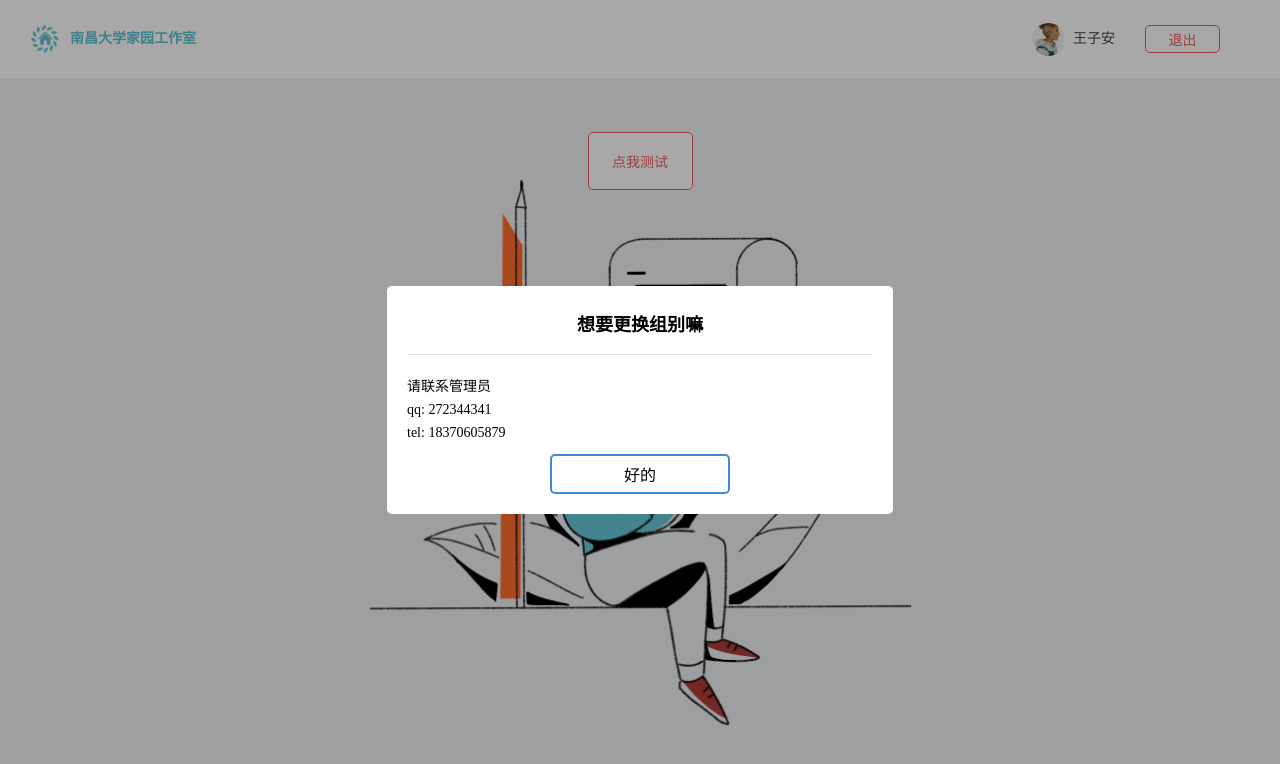
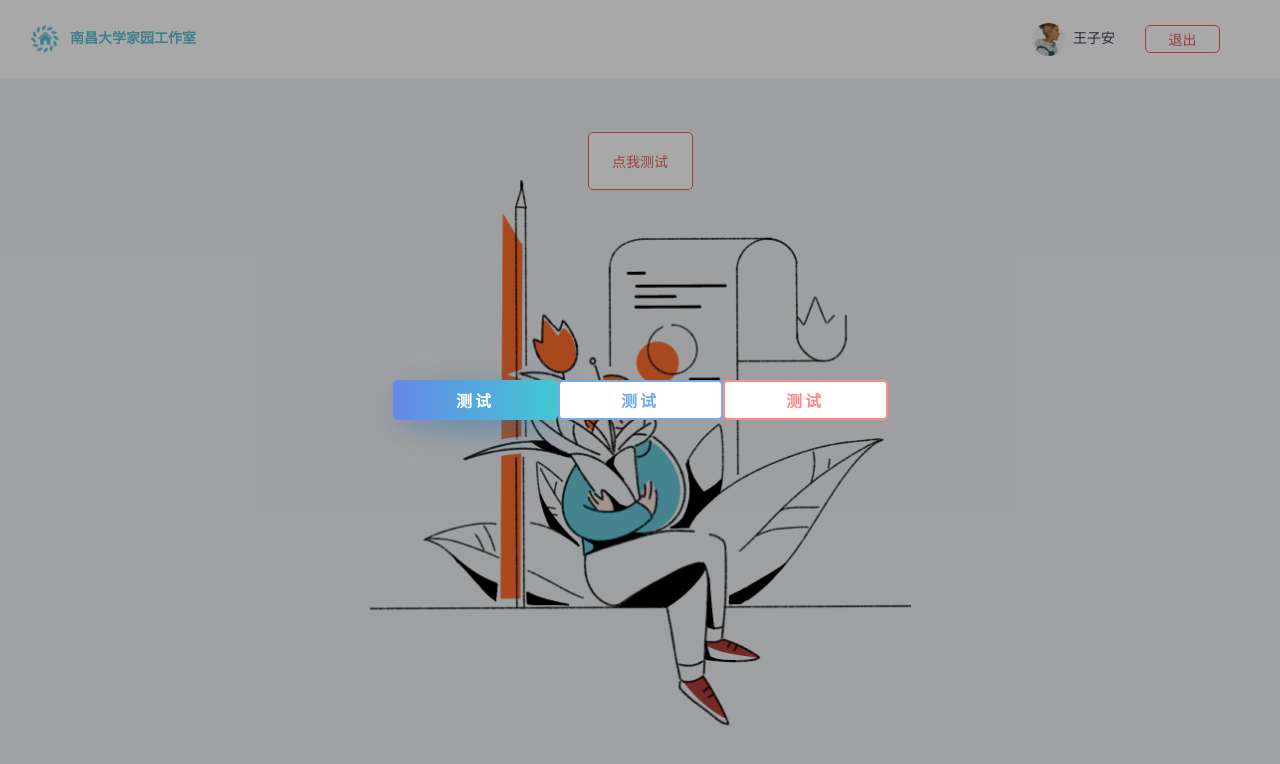
Before and after one commit to AnbolKing/ComponentGroup, a React (Create React App) app: page / in a window 1280 px wide. Both pictures are taken after a click on the button "点我测试". Shown: the top 764 px of the page. Built offline with nearby package versions, Linux system fonts and the light colour scheme.

Commit message:
:sparkles: 完成渐变按钮

```diff
--- /dev/null
+++ b/src/components/Button/index.js
@@ -0,0 +1,22 @@
+import React from 'react';
+import './style.css';
+
+const Button = (props) => {
+  const {text, type, width, height, color, background, onOK} = props;
+  return (
+    <button
+      style={{
+        width,
+        height,
+        color,
+        background,
+      }}
+      className={`button btn-${type}`}
+      onClick={onOK}
+    >
+      {text? text : '按钮'}
+    </button>
+  )
+}
+
+export default Button;
--- /dev/null
+++ b/src/components/Button/style.css
@@ -0,0 +1,40 @@
+.button {
+    width: 165px;
+    height: 40px;
+    border: 2px solid #7e8491;
+    border-radius: 5px;
+    background: #FFFFFF;
+    font-size: 16px;
+    font-weight: 600;
+    letter-spacing: 3px;
+    cursor: pointer;
+}
+
+.btn-color {
+    border: 0;
+    color: #FFFFFF;
+    background: linear-gradient(to right, #6588E7, #42C8D2);
+    box-shadow: -10px 10px 35px -15px rgb(52, 88, 185), 15px 10px 45px -15px rgb(30, 148, 157);
+}
+
+.btn-color:focus {
+    outline: linear-gradient(to right, #6588E7, #42C8D2);
+}
+
+.btn-ok {
+    color: #75abe7;
+    border-color: #75abe7;
+}
+
+.btn-ok:focus {
+    outline: #75abe7;
+}
+
+.btn-danger {
+    color: #ff8a8a;
+    border-color: #ff8a8a;
+}
+
+.btn-danger:focus {
+    outline: #ff8a8a;
+}
--- a/src/components/Test/index.js
+++ b/src/components/Test/index.js
@@ -1,8 +1,7 @@
 import React ,{ Component } from 'react';
 import './style.css';
 import Mask from '../Mask/index';
-// import Confirm from '../Confirm/index';
-import Info from '../Info/index';
+import Button from '../Button/index';
 
 class Test extends Component {
   constructor(props) {
@@ -39,34 +38,23 @@ class Test extends Component {
     return (
       <div className="test-container">
         <Mask show={this.state.show} content={
-            // <Confirm
-            //   content={
-            //     <div>
-            //       <p>1. 保证是本人参加工作室招新笔试，如有虚假信息和作假行为，本人承担由此而产生的一切后果。</p>
-            //       <p>2. 在考试过程中，自觉服从工作室监考人员的安排，接受工作室监考人员的检查、监督和管理。</p>
-            //       <p>3. 保证在考试中诚实守信，自觉遵守考试的管理规定、考试纪律。</p>
-            //       <p>4. 家园工作室会严格保管笔试答卷，保护笔试同学的个人信息安全。</p>
-            //       <p>5.考试时间共<span>120分钟</span>，请把握好时间</p>
-            //       <p>祝：取得满意成绩</p>
-            //       <p>欢迎有想法的你加入我们，一起做点儿了不起的事。</p>
-            //     </div>
-            //   }
-            //   okText={'立即前往'}
-            //   cancelText={'我再想想'}
-            //   title={'大胆的选择吧'}
-            //   onOK={this.handleOk}
-            //   onCancel={this.handleCancel}
-            // ></Confirm>
-            <Info
-              onOK={this.handleOk}
-              title={'想要更换组别嘛'}
-              content={<div>
-                <p>请联系管理员</p>
-                <p>qq: 272344341</p>
-                <p>tel: 18370605879</p>
-              </div>}
-              text={'好的'}
-            ></Info>
+            <div>
+              <Button
+                text={'测试'}
+                onOK={() => {console.log('button');}}
+                type={'color'}
+              ></Button>
+              <Button
+                text={'测试'}
+                onOK={() => {console.log('button');}}
+                type={'ok'}
+              ></Button>
+              <Button
+                text={'测试'}
+                onOK={() => {console.log('button');}}
+                type={'danger'}
+              ></Button>
+            </div>
           }
         >
         </Mask>
```
